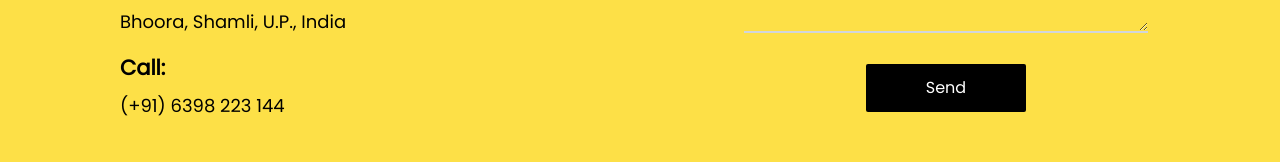
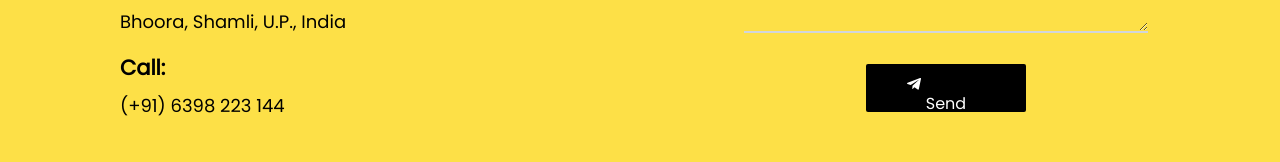
Before and after one commit to shahad-hassan19/Portfolio, a React (Create React App) app in the folder portfolio/: page / in a window 1280 px wide. Shown: the part 6007-6169 px from the top of the page. Built offline with nearby package versions, Linux system fonts and the light colour scheme.

Commit message:
Adding plane icon

```diff
--- a/portfolio/src/Components/ContactSection.js
+++ b/portfolio/src/Components/ContactSection.js
@@ -5,6 +5,7 @@ import { FaLinkedin } from "react-icons/fa";
 import { FaXTwitter } from "react-icons/fa6";
 import { FaInstagram } from 'react-icons/fa';
 import { FaGithub } from 'react-icons/fa';
+import { FaTelegramPlane } from "react-icons/fa";
 export default function ContactSection(){
 
     const [ userName, setUserName ] = useState('')
@@ -90,7 +91,7 @@ export default function ContactSection(){
                             onChange={(e) => setMessage(e.target.value)}
                             className="bg-appearance-none w-full text-gray-800 px-2 bg-transparent focus:shadow-md focus:shadow-black focus:rounded-sm pr-4 py-1 focus:outline-none border-b-2 border-gray-300 "></textarea>
                         </div>
-                        <button type='submit' value='send' disabled={!isFormValid()} className=" bg-black text-white mt-6 self-center rounded-sm lg:my-6 w-40 h-12 py-3 px-10">Send</button>
+                        <button type='submit' value='send' disabled={!isFormValid()} className=" bg-black text-white mt-6 self-center rounded-sm lg:my-6 w-40 h-12 py-3 px-10"><FaTelegramPlane/>Send</button>
                     </form>
                 </div>
             </div>
```
